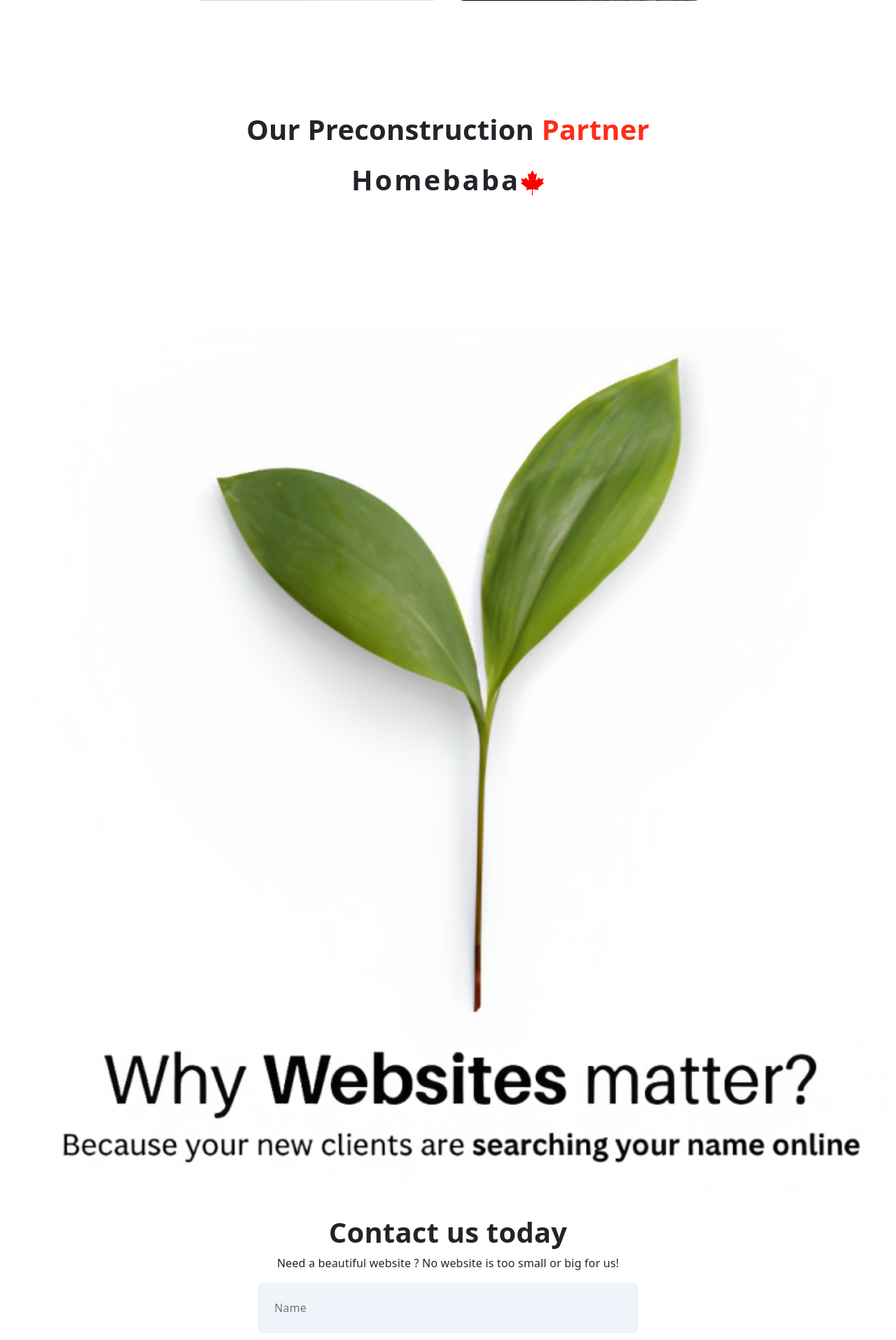
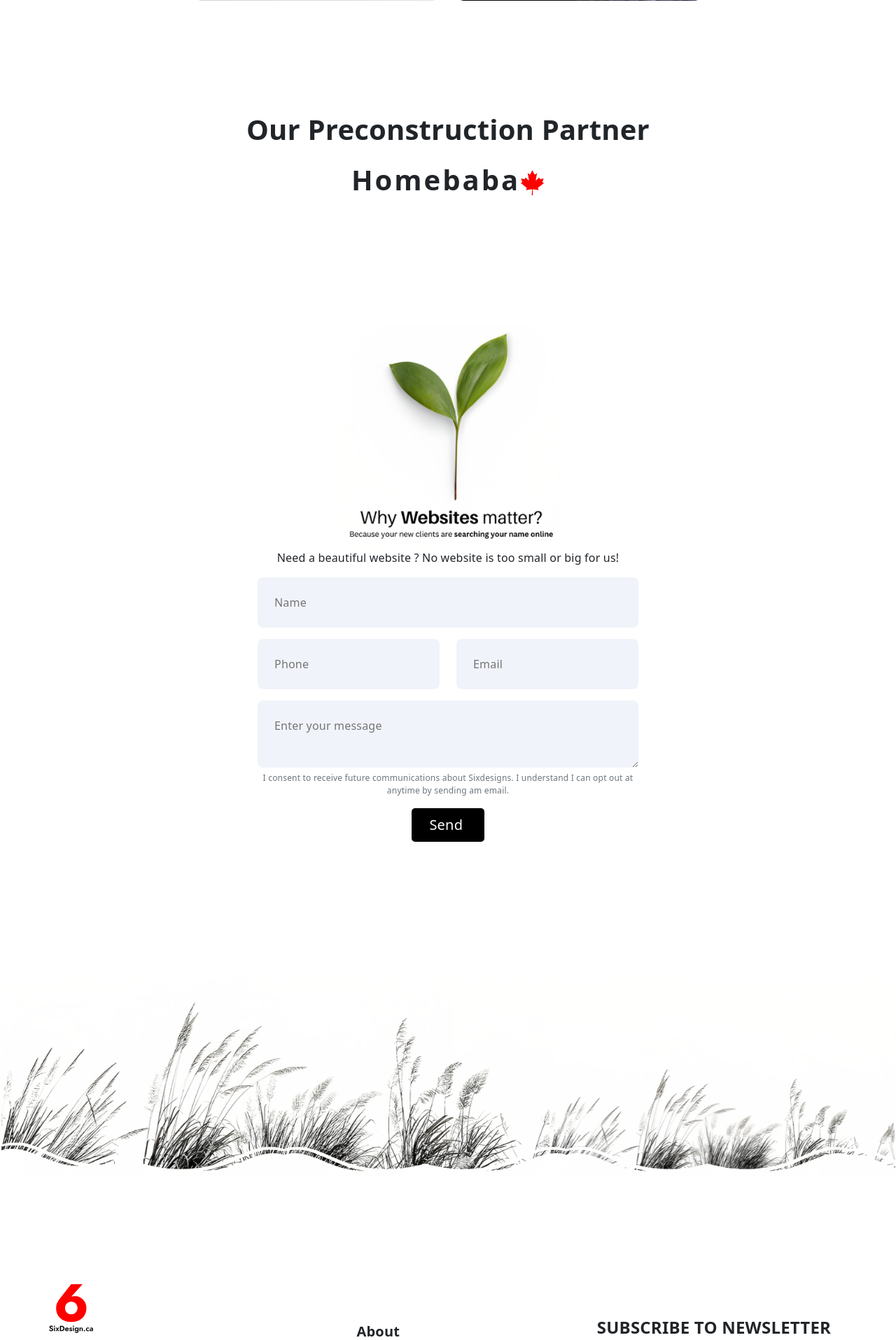
Before and after one commit to udbhavghimire/6designs, a PHP site: page / in a window 1280 px wide. Shown: the part 1885-3800 px from the top of the page at 70% size. Run offline with PHP 8.4, Linux system fonts and the light colour scheme; some libraries are stand-ins or nearby versions.

Commit message:
chnagedddd

```diff
--- a/css/style.css
+++ b/css/style.css
@@ -172,7 +172,15 @@
     width: 100%;
 }
 
-.cnt-img {}
+.cnt-img {
+    height: 320px;
+    object-fit: contain;
+    width: 100%;
+}
+
+.sm-text {
+    font-size: 12px;
+}
 
 @media (max-width: 768px) {
     .hero-img {
@@ -208,4 +216,7 @@
         overflow: hidden;
         width: 100%;
     }
+    .center-sm {
+        text-align: center;
+    }
 }
--- a/index.html
+++ b/index.html
@@ -175,7 +175,7 @@
     <section class="mt-5">
         <div class="container">
             <h2 class="fw-bold fs-1 pb-2 text-center justify-content-center py-md-3 py-sm-0 ">
-                Our Preconstruction <span class="brand-color"> Partner</span>
+                Our Preconstruction Partner
             </h2>
             <div class="row  d-flex justify-content-center">
                 <div class="d-flex justify-content-center align-items-center">
@@ -192,8 +192,8 @@
     <div class="pt-5 mt-5">
         <div class="row mx-0 ">
             <img src="images/contact-img.png" class="img-fluid cnt-img" alt="">
-            <h6 class="text-center fs-1 fw-bold pt-3 register "> Contact us today</h6>
-            <div class="registertext  d-flex justify-content-center align-items-center  text-center">
+            <!-- <h6 class="text-center fs-1 fw-bold pt-3 register "> Contact us today</h6> -->
+            <div class="registertext  d-flex justify-content-center align-items-center  text-center px-5">
                 <p>Need a beautiful website ? No website is too small or big for us!
                 </p>
             </div>
@@ -216,7 +216,7 @@
                         </div>
                     </div>
                     <div class="row ">
-                        <div class="mb-3 "><textarea name="message " id="message " placeholder="Enter your message " class="fields mess "></textarea></div>
+                        <div class=" "><textarea name="message " id="message " placeholder="Enter your message " class="fields mess "></textarea></div>
                     </div>
                     <div class="row">
                         <p class=" text-muted sm-text text-center">I consent to receive future communications about Sixdesigns. I understand I can opt out at anytime by sending am email.</p>
@@ -233,19 +233,20 @@
 
 
     <img src="images/mouse.png" class="foot-up-img" alt="">
-    <footer class="footerr  my-md-5 my-2 py-md-5">
+    <footer class="footerr  my-md-5 my-5 py-md-5">
         <div class="container ">
-            <div class="row row-cols-1 row-cols-sm-2 row-cols-md-5 pt-5 justify-content-between ">
-                <div class="col-md-5 my-3 fotwidth ">
+            <div class="row row-cols-1 row-cols-sm-2 row-cols-md-5 pt-5 d-flex justify-content-between ">
+                <div class="col-md-4 my-3 mb-5 fotwidth center-sm px-4 px-md-0">
                     <p class="navbar-brand ">
                         <img src="images/sixdesign-logo.svg" class="img-fluid footer-logo navbar-brand" alt="Sixdesigns logo">
                     </p>
-                    <span class="small-text justifyy">
-                        We specialize in creating high-quality websites, captivating landing pages, and visually appealing designs tailored for realtors, brokerages, and builders. Please note that the information provided on this website is for general reference only, and we cannot be held liable for any misuse of the content, including copyrighted materials such as logos and images from builders </div>
-                <div class="col-md-1 "></div>
-                <div class="col-md-4 mt-md-5 pt-md-4">
+                    <span class="small-text ">
+                        We specialize in creating high-quality websites, captivating landing pages, and visually appealing designs tailored for realtors, brokerages, and builders. Please note that the information provided on this website is for general reference only, and we cannot be held liable for any misuse of the content, including copyrighted materials such as logos and images from builders
+                    </div>
+
+                <div class="col-md-3 mt-md-5 pt-md-4 mb-3 center-sm">
                     <div>
-                        <h5 class="text-dark fw-bold  mb-3">About</h5>
+                        <h5 class="text-dark fw-bold  ">About</h5>
                         <div class="list d-block ">
                             <p class="mybot ">
                                 Company : Sixdesign
@@ -263,8 +264,25 @@
                     </div>
                 </div>
 
-                <div class="col-md-2 mt-md-5 pt-md-5 mt-sm-0 pt-sm-0  ">
+                <!-- <div class="col mt-md-5 pt-md-5 mt-sm-0 pt-sm-0  ">
                     <img src="images/istockphoto-500558937-612x612.jpg " class="img-fluid navbar-brand-sm" alt="plant image">
+                </div> -->
+                <div class="col-md-4 mt-md-5 mt-3">
+                    <form action="contactForm.php " method="POST ">
+                        <h6 class=" fs-4 fw-bold py-3 register text-center">SUBSCRIBE TO NEWSLETTER</h6>
+                        <div class="row  ">
+                            <div class="col ">
+                                <div class="mb-3 "><input type="text " aria-describedby="emailHelp " placeholder="Name " name="name " class="fields "></div>
+                            </div>
+                            <div class="col ">
+                                <div class="mb-3 "><input type="text " aria-describedby="emailHelp " placeholder="Email " name="email " class="fields "></div>
+                            </div>
+                        </div>
+                            <div class="row mx-1">
+                            <input type="submit" value="Subscribe Now" class="btn call-btn btn-sm p-3 btn-lg " id="subbtn2">
+
+                        </div>
+                    </form>
                 </div>
             </div>
 
```
